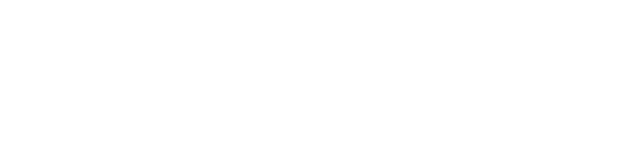
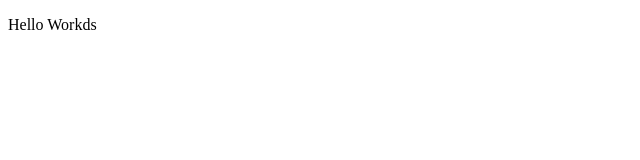
Before and after one commit to MustaphaBousilDev/test, a plain HTML site: page index.html in a window 1280 px wide. Shown: the whole page, without its empty margins (0-640 px from the left). Drawn offline with Linux system fonts and the light colour scheme.

Commit message:
forget new file

```diff
--- a/css/index.css
+++ b/css/index.css
@@ -0,0 +1 @@
+body{color:red}
--- a/index.html
+++ b/index.html
@@ -7,6 +7,6 @@
     <title>Document world</title>
 </head>
 <body>
-
+    <p>Hello Workds</p>
 </body>
 </html>
--- a/js/index.js
+++ b/js/index.js
@@ -1 +1,2 @@
 console.log('Hello Mother fucker')
+console.log('hello from me')
```
Also changed, not shown: fuck.txt.txt (added).
